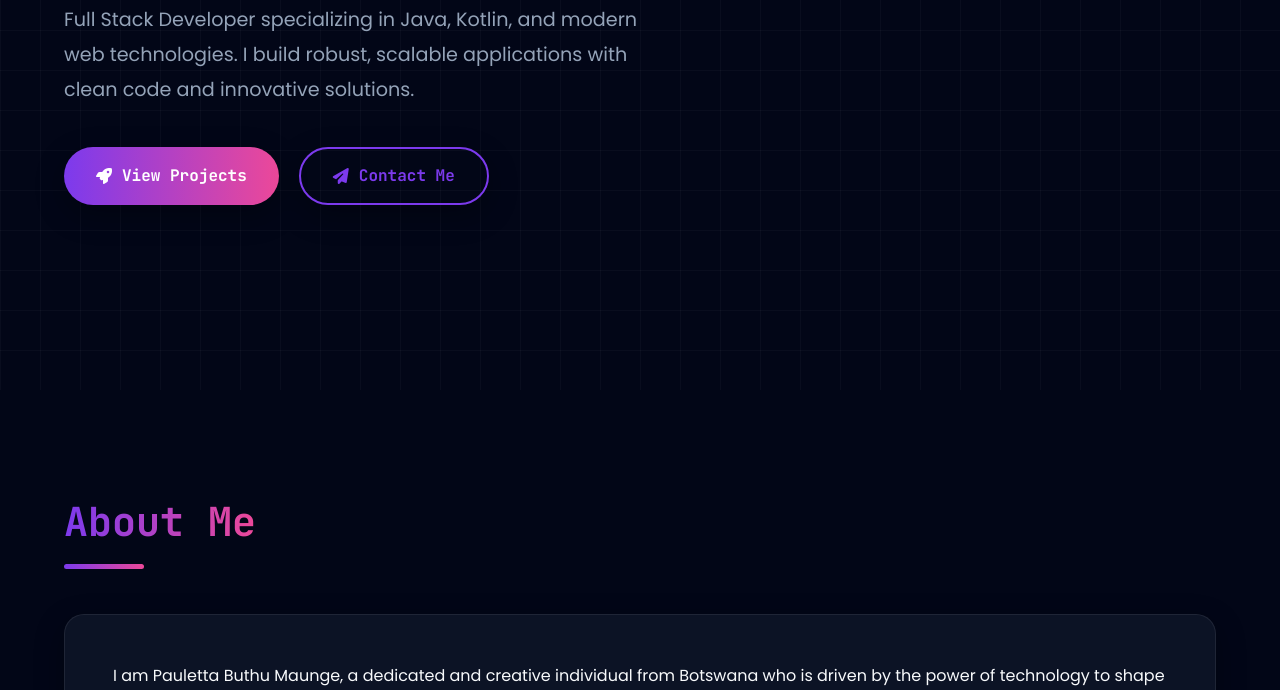
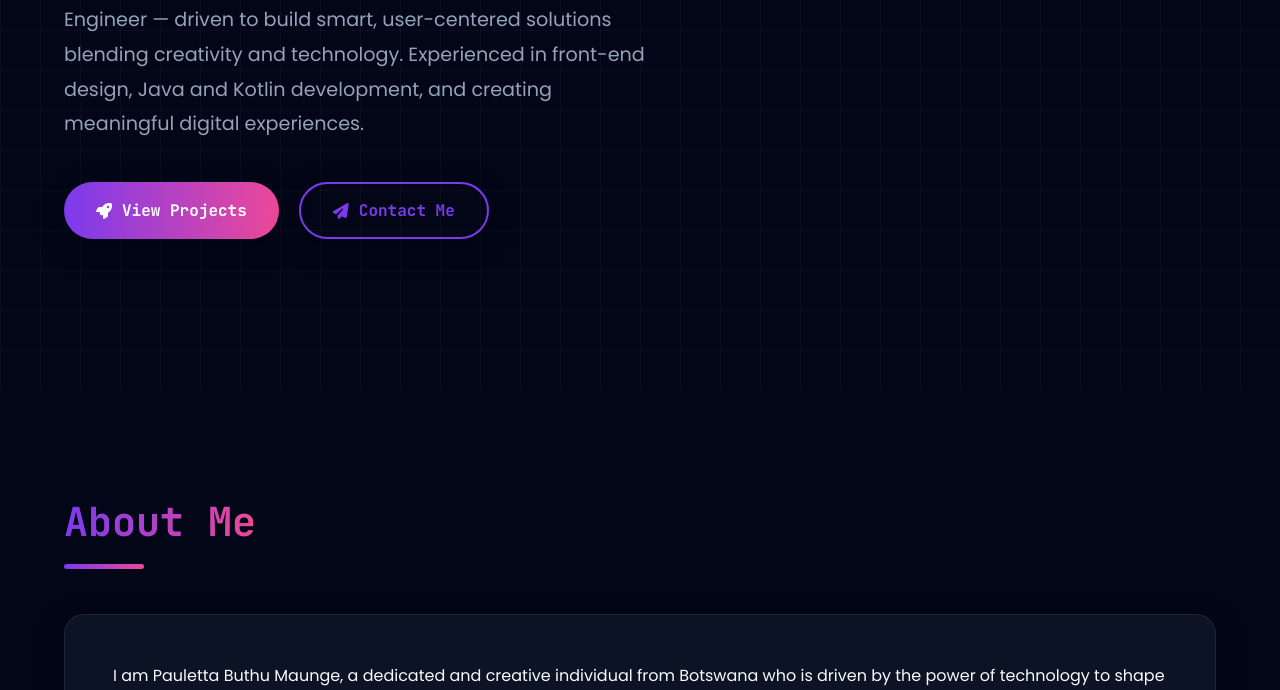
Before and after one commit to cse23-091/paulettamaunge-portfolio, a plain HTML site: page index.html in a window 1280 px wide. Shown: the part 410-1100 px from the top of the page. Drawn offline with Linux system fonts and the light colour scheme.

Commit message:
Update index.html

```diff
--- a/index.html
+++ b/index.html
@@ -622,7 +622,7 @@
         <div class="container">
             <div class="hero-content fade-in">
                 <h1>Hello World,<br>I'm Pauletta Maunge</h1>
-                <p>Full Stack Developer specializing in Java, Kotlin, and modern web technologies. I build robust, scalable applications with clean code and innovative solutions.</p>
+                    <p>Passionate Digital Creator | Web Developer | Aspiring Software Engineer — driven to build smart, user-centered solutions blending creativity and technology. Experienced in front-end design, Java and Kotlin development, and creating meaningful digital experiences.</p>
                     <div class="hero-btns">
                 <a href="#projects" class="btn">
         <i class="fas fa-rocket"></i> View Projects
```
Lines whose indentation alone changed are shown as unchanged.
